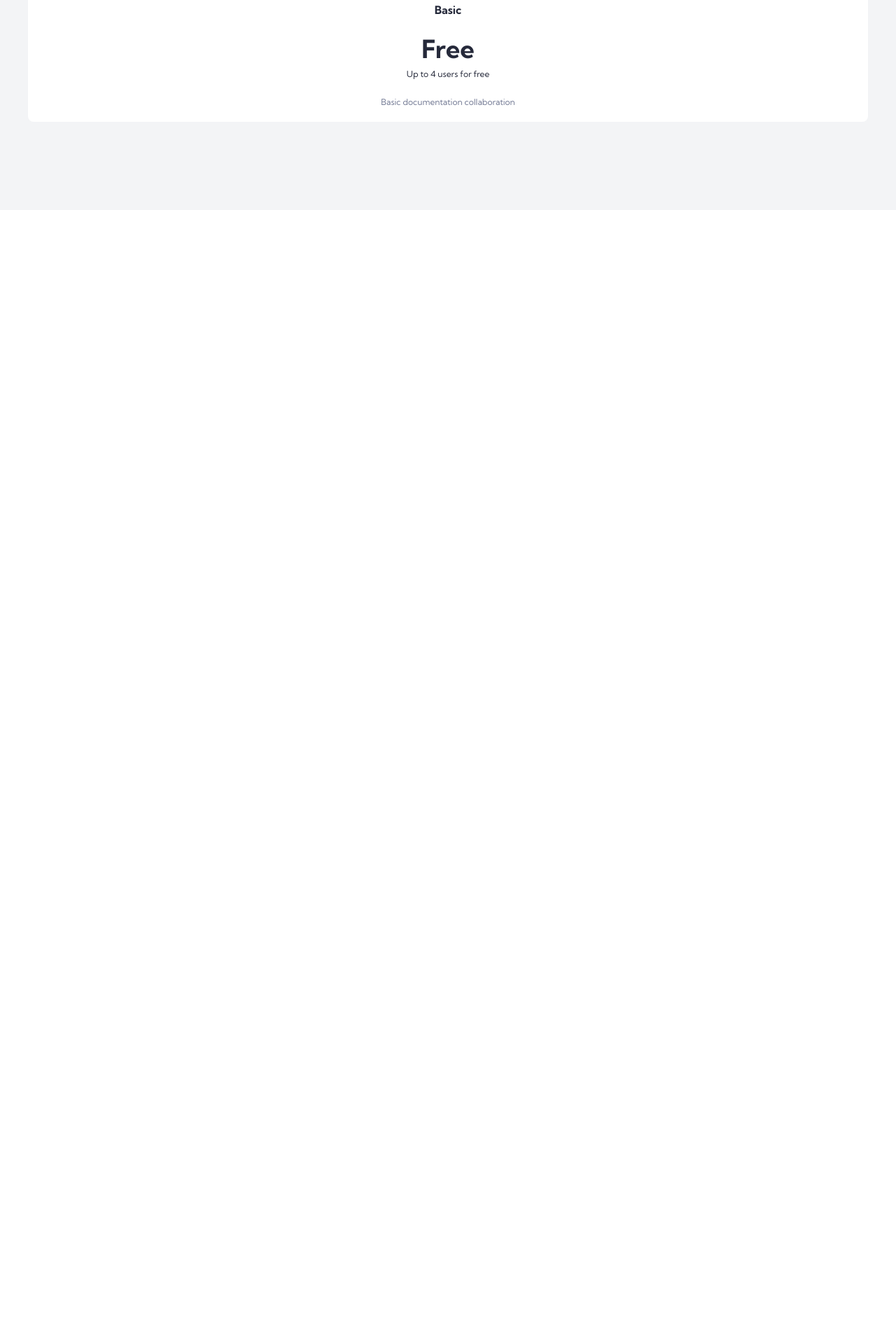
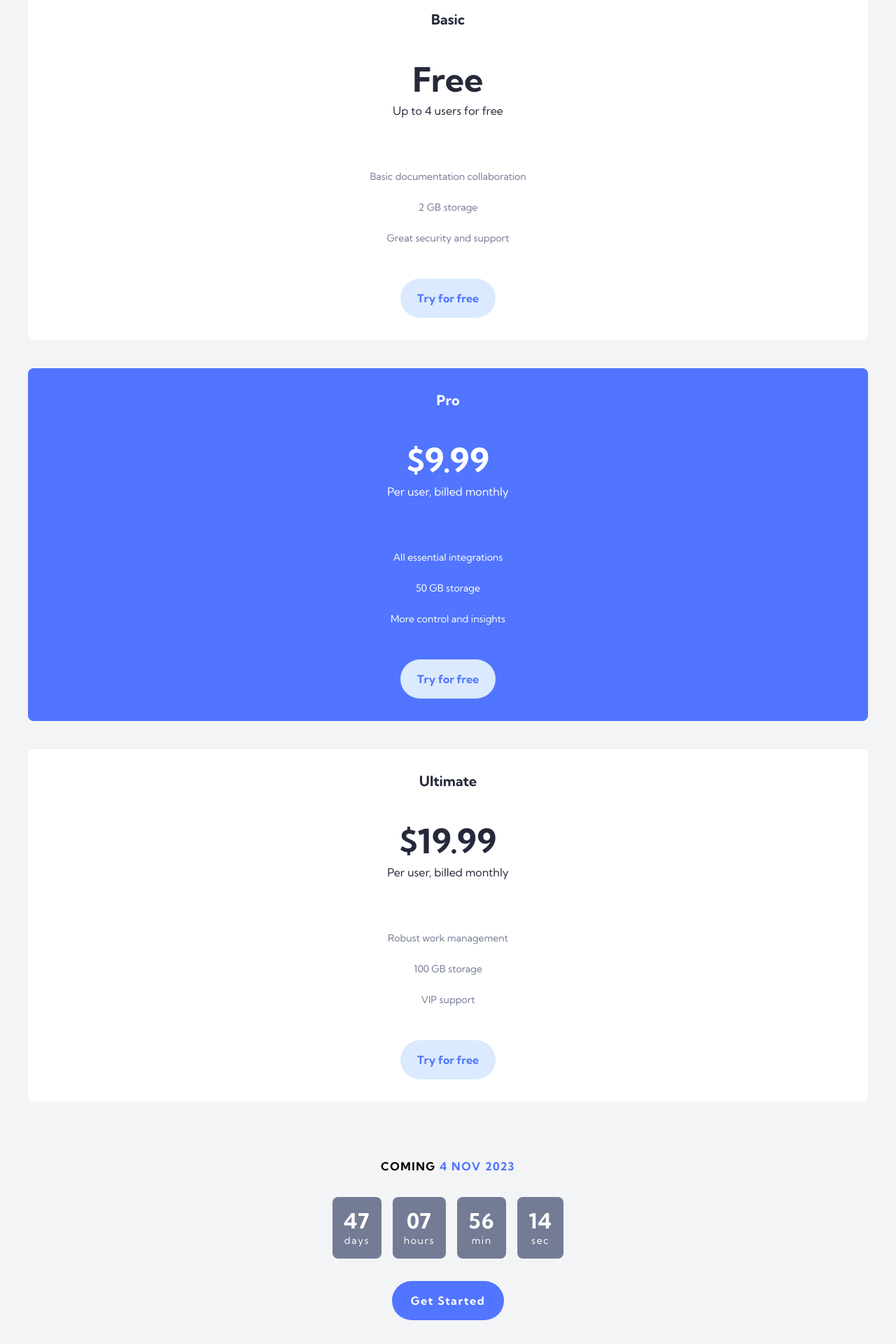
Before and after one commit to jventura7/officelite, a Next.js app: page / in a window 1280 px wide. Shown: the part 500-2420 px from the top of the page at 70% size. Before the commit the page ends 800 px from the top, so only its background shows below. Built offline with nearby package versions, Linux system fonts and the light colour scheme.

Commit message:
completed most of mobile site

```diff
--- a/app/globals.css
+++ b/app/globals.css
@@ -1,3 +1,7 @@
 @tailwind base;
 @tailwind components;
 @tailwind utilities;
+
+.card {
+  @apply flex flex-col text-center p-6 pt-8 pb-8 rounded-lg items-center space-y-12;
+}
--- a/app/page.tsx
+++ b/app/page.tsx
@@ -14,21 +14,82 @@ export default function Home() {
           projects. Officelite is the new collaboration platform built with an
           intuitive interface to improve productivity.
         </p>
-        <button className="rounded-full bg-ocean-blue text-white p-6 py-4 w-fit shadow-2xl hover:bg-sky-blue transition-colors duration-300">
+        <button className="rounded-full bg-ocean-blue text-white p-6 py-4 w-fit shadow-2xl hover:bg-blue-100 hover:text-ocean-blue transition-colors duration-300 font-bold">
           Get started
         </button>
       </div>
-      <div className="flex flex-col space-y-6 w-full">
-        <div className="text-dark-slate flex flex-col text-center bg-white p-5 rounded-lg items-center space-y-6">
-          <h1 className="font-bold">Basic</h1>
-          <div>
-            <h1 className="font-bold text-4xl mb-2">Free</h1>
-            <h3 className="text-xs">Up to 4 users for free</h3>
+      <div className="w-full flex flex-col space-y-10 pb-20">
+        <div className="text-dark-slate card bg-white">
+          <h1 className="font-bold text-xl">Basic</h1>
+          <div className="pb-6">
+            <h1 className="font-bold text-5xl mb-2">Free</h1>
+            <h3 className="text-s">Up to 4 users for free</h3>
           </div>
-          <h3 className="text-xs text-grey-slate">
-            Basic documentation collaboration
-          </h3>
+          <div className="flex flex-col space-y-6 text-sm text-grey-slate">
+            <h3>Basic documentation collaboration</h3>
+            <h3>2 GB storage</h3>
+            <h3>Great security and support</h3>
+          </div>
+          <button className="text-ocean-blue font-bold bg-blue-100 rounded-full p-6 py-4 hover:bg-ocean-blue hover:text-white duration-300 transition-colors">
+            Try for free
+          </button>
         </div>
+        <div className="text-white bg-ocean-blue card">
+          <h1 className="font-bold text-xl">Pro</h1>
+          <div className="pb-6">
+            <h1 className="font-bold text-5xl mb-2">$9.99</h1>
+            <h3 className="text-s">Per user, billed monthly</h3>
+          </div>
+          <div className="flex flex-col space-y-6 text-sm">
+            <h3>All essential integrations</h3>
+            <h3>50 GB storage</h3>
+            <h3>More control and insights</h3>
+          </div>
+          <button className="text-ocean-blue font-bold bg-blue-100 rounded-full p-6 py-4 hover:bg-ocean-blue hover:text-white duration-300 transition-colors">
+            Try for free
+          </button>
+        </div>
+        <div className="text-dark-slate card bg-white">
+          <h1 className="font-bold text-xl">Ultimate</h1>
+          <div className="pb-6">
+            <h1 className="font-bold text-5xl mb-2">$19.99</h1>
+            <h3 className="text-s">Per user, billed monthly</h3>
+          </div>
+          <div className="flex flex-col space-y-6 text-sm text-grey-slate">
+            <h3>Robust work management</h3>
+            <h3>100 GB storage</h3>
+            <h3>VIP support</h3>
+          </div>
+          <button className="text-ocean-blue font-bold bg-blue-100 rounded-full p-6 py-4 hover:bg-ocean-blue hover:text-white duration-300 transition-colors">
+            Try for free
+          </button>
+        </div>
+      </div>
+      <div className="flex flex-col space-y-8 tracking-widest items-center">
+        <h1 className="font-bold">
+          COMING <span className="text-ocean-blue">4 NOV 2023</span>
+        </h1>
+        <div className="flex space-x-4">
+          <div className="bg-grey-slate text-white rounded-lg text-center p-4">
+            <h1 className="font-bold text-3xl">47</h1>
+            <h2 className="text-sm">days</h2>
+          </div>
+          <div className="bg-grey-slate text-white rounded-lg text-center p-4">
+            <h1 className="font-bold text-3xl">07</h1>
+            <h2 className="text-sm">hours</h2>
+          </div>
+          <div className="bg-grey-slate text-white rounded-lg text-center p-4">
+            <h1 className="font-bold text-3xl">56</h1>
+            <h2 className="text-sm">min</h2>
+          </div>
+          <div className="bg-grey-slate text-white rounded-lg text-center p-4">
+            <h1 className="font-bold text-3xl">14</h1>
+            <h2 className="text-sm">sec</h2>
+          </div>
+        </div>
+        <button className="text-white font-bold bg-ocean-blue w-40 p-4 rounded-full hover:bg-blue-100 hover:text-ocean-blue transition-colors duration-300">
+          Get Started
+        </button>
       </div>
     </main>
   );
```
